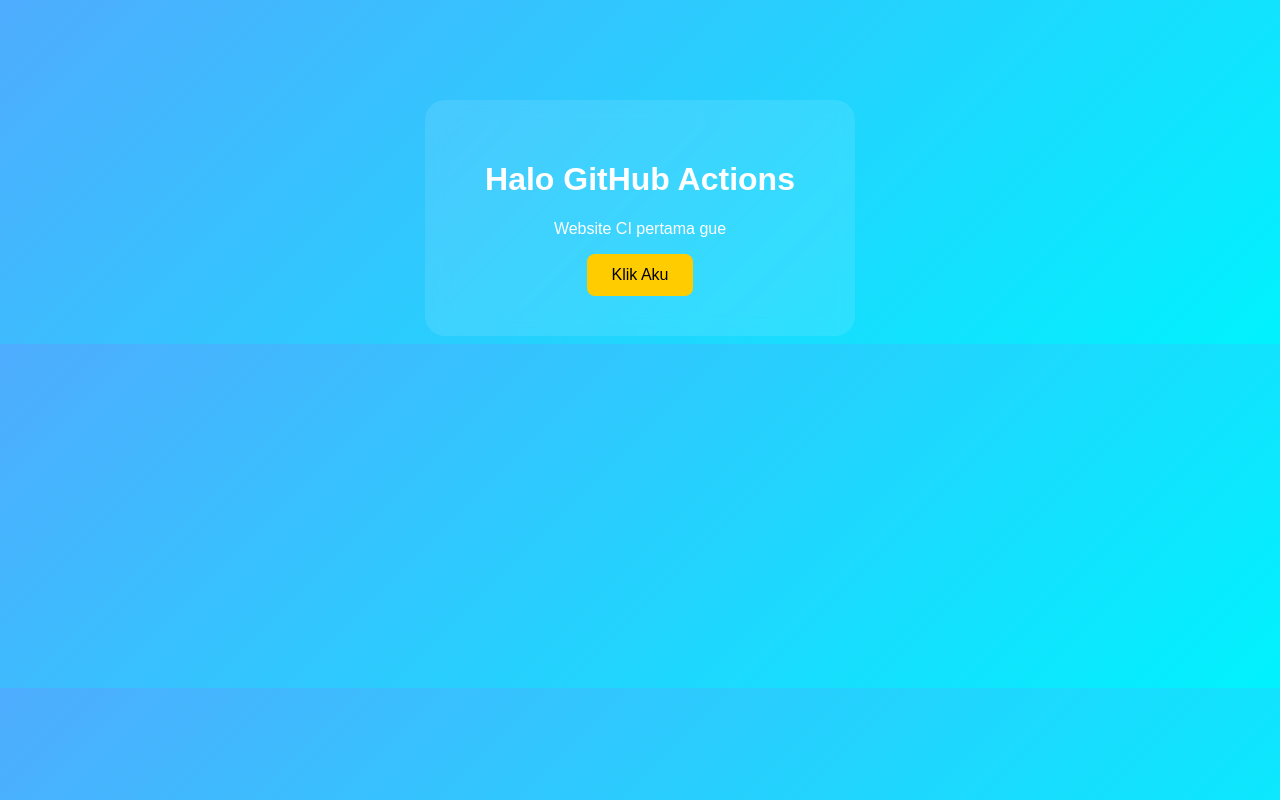
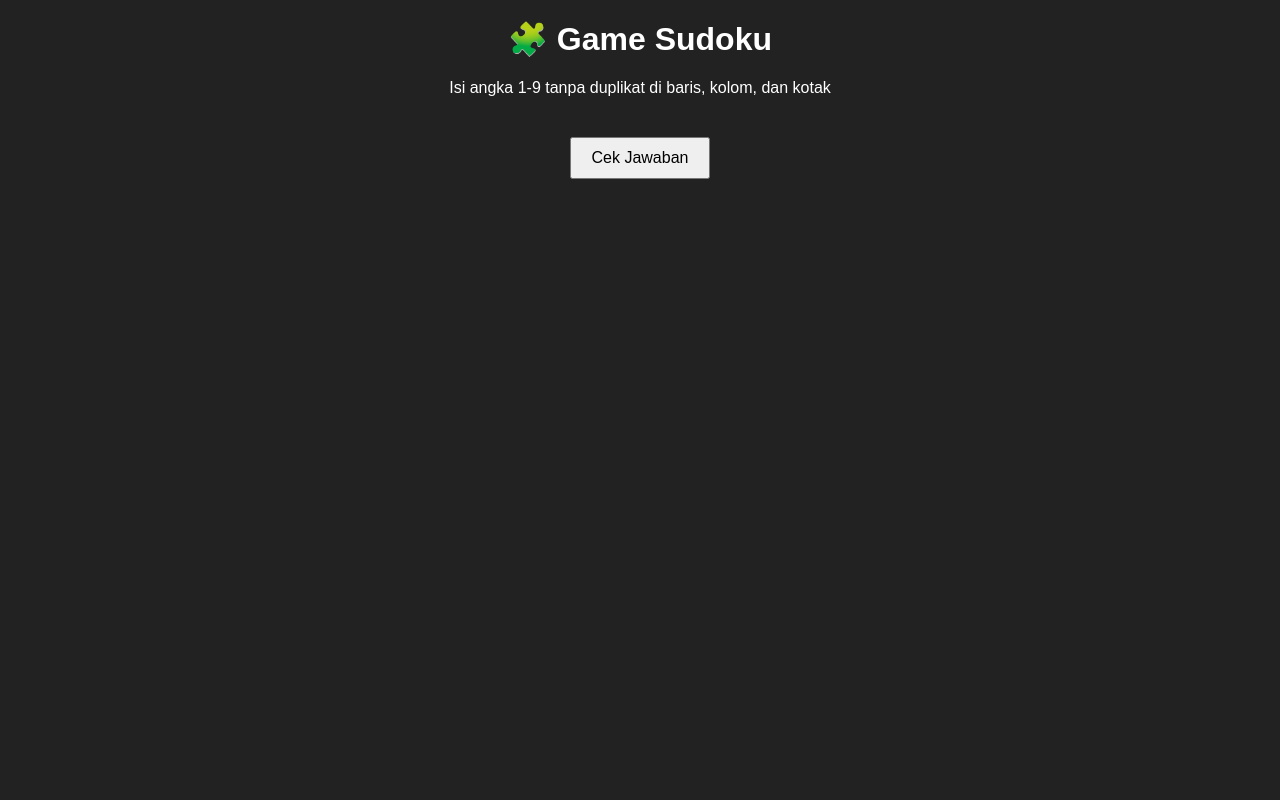
Before and after one commit to ArmandoFirlian/Simpel-CI-Project, a plain HTML site: page index.html in a window 1280 px wide. Drawn offline with Linux system fonts and the light colour scheme.

Commit message:
Update title and styles for Sudoku game

```diff
--- a/index.html
+++ b/index.html
@@ -1,39 +1,47 @@
 <!DOCTYPE html>
 <html>
 <head>
-<title>Hello CI</title>
+<title>Game Sudoku</title>
 
 <style>
 body {
   font-family: Arial, sans-serif;
   text-align: center;
-  background: linear-gradient(135deg, #4facfe, #00f2fe);
+  background: #222;
   color: white;
-  margin-top: 100px;
 }
 
-.card {
-  background: rgba(255,255,255,0.1);
-  padding: 40px;
-  border-radius: 20px;
-  width: 350px;
-  margin: auto;
-  backdrop-filter: blur(10px);
+h1 {
+  margin-top: 20px;
+}
+
+#board {
+  display: grid;
+  grid-template-columns: repeat(9, 40px);
+  gap: 2px;
+  justify-content: center;
+  margin-top: 20px;
+}
+
+input {
+  width: 40px;
+  height: 40px;
+  text-align: center;
+  font-size: 18px;
+  border: none;
+}
+
+.fixed {
+  background: #555;
+  color: white;
+  font-weight: bold;
 }
 
 button {
-  padding: 12px 25px;
+  margin-top: 20px;
+  padding: 10px 20px;
   font-size: 16px;
-  border: none;
-  border-radius: 8px;
-  background: #ffcc00;
   cursor: pointer;
-  transition: 0.3s;
-}
-
-button:hover {
-  background: orange;
-  transform: scale(1.1);
 }
 </style>
 
@@ -41,12 +49,16 @@
 
 <body>
 
-<div class="card">
-  <h1> Halo GitHub Actions</h1>
-  <p>Website CI pertama gue </p>
+<h1>🧩 Game Sudoku</h1>
+<p>Isi angka 1-9 tanpa duplikat di baris, kolom, dan kotak</p>
 
-  <button onclick="tampil()">Klik Aku</button>
-</div>
+<div id="board"></div>
+
+<button onclick="cekJawaban()">Cek Jawaban</button>
 
 </body>
 </html>
+
+
+</body>
+</html>
```
